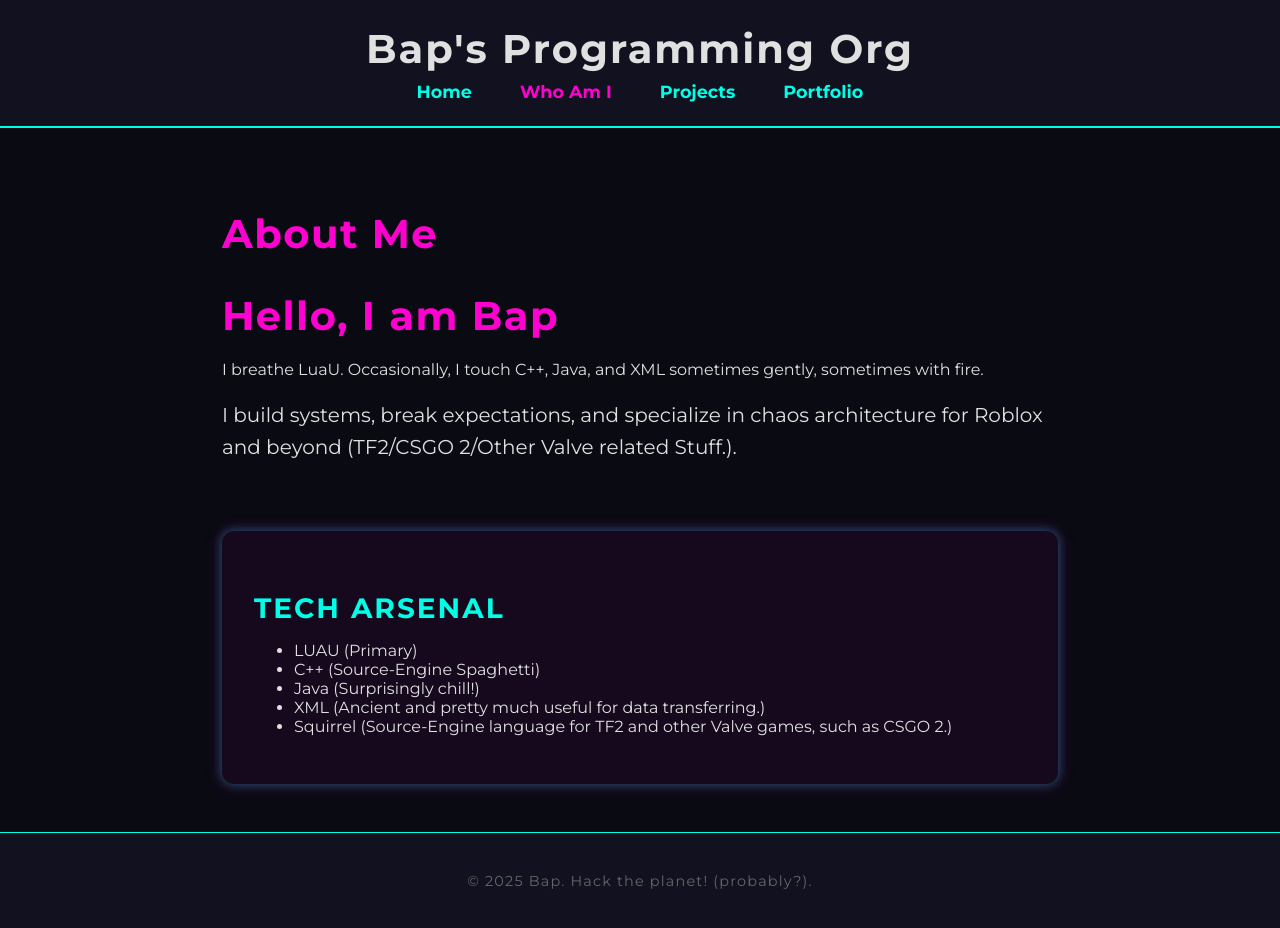
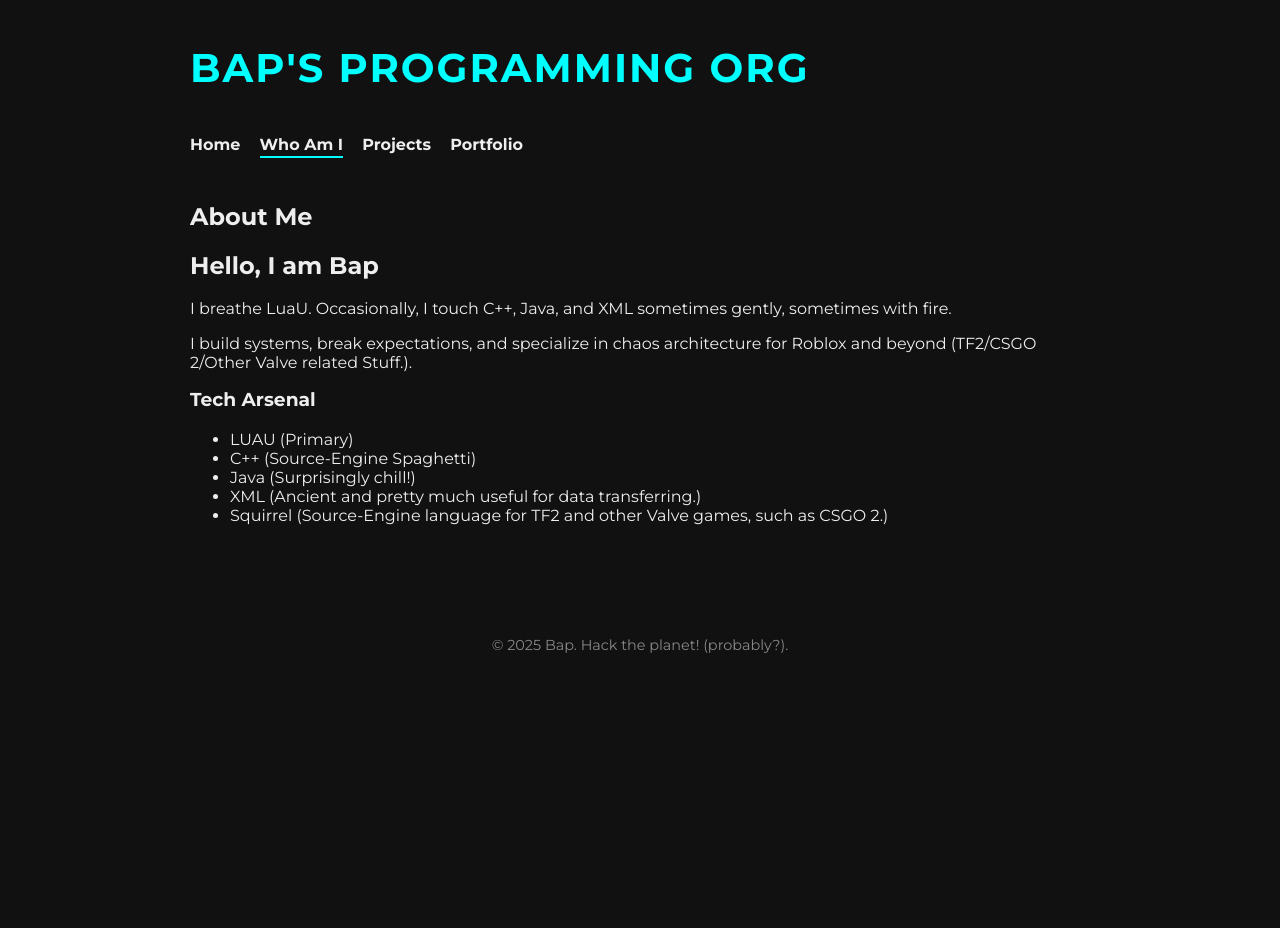
Before and after one commit to BapaiRO/my-site, a plain HTML site: page whoami.html in a window 1280 px wide. After the commit the page ends 800 px from the top, so only its background shows below. Drawn offline with Linux system fonts and the light colour scheme.

Commit message:
Update style.css

```diff
--- a/style.css
+++ b/style.css
@@ -1,212 +1,100 @@
-/* style.css */
-@import url('https://fonts.googleapis.com/css2?family=Montserrat:wght@400;700&display=swap');
-
-:root {
-  --bg-color: #0a0a12;
-  --text-color: #e0e0e0;
-  --highlight-color: #00ffe7;
-  --accent-color: #ff00d0;
-  --glitch-color1: #00ffe7;
-  --glitch-color2: #ff00d0;
+body {
+  font-family: 'Montserrat', sans-serif;
+  margin: 0;
+  padding: 0;
+  background: #111;
+  color: #eee;
+  opacity: 0;
+  transform: translateY(30px);
+  animation: fadeSlideIn 1s ease forwards;
+  animation-delay: 0.3s;
 }
 
-* {
-  box-sizing: border-box;
-}
-
-body {
-  margin: 0;
-  font-family: 'Montserrat', sans-serif;
-  background: var(--bg-color);
-  color: var(--text-color);
-  display: flex;
-  flex-direction: column;
-  min-height: 100vh;
-}
-
-header {
-  background: #11111f;
-  padding: 1.5rem 2rem;
-  text-align: center;
-  border-bottom: 2px solid var(--highlight-color);
-  position: sticky;
-  top: 0;
-  z-index: 100;
-}
-
-header h1 {
-  font-weight: 700;
-  font-size: 2.5rem;
-  letter-spacing: 2px;
-  margin: 0 0 0.5rem 0;
-  position: relative;
-}
-
-/* Glitch effect */
-.glitch {
-  color: var(--text-color);
-  position: relative;
-  font-weight: 700;
-}
-
-.glitch::before,
-.glitch::after {
-  content: attr(data-text);
-  position: absolute;
-  left: 0;
-  width: 100%;
-  overflow: hidden;
-  clip: rect(0, 0, 0, 0);
-}
-
-.glitch::before {
-  animation: glitchTop 1s infinite linear alternate-reverse;
-  color: var(--glitch-color1);
-  z-index: -1;
-  top: -2px;
-  left: 2px;
-  clip: rect(0, 100%, 45%, 0);
-}
-
-.glitch::after {
-  animation: glitchBottom 1s infinite linear alternate-reverse;
-  color: var(--glitch-color2);
-  z-index: -2;
-  top: 2px;
-  left: -2px;
-  clip: rect(55%, 100%, 100%, 0);
-}
-
-@keyframes glitchTop {
-  0% {
-    clip: rect(0, 100%, 45%, 0);
-    transform: translate(0);
-  }
-  20% {
-    clip: rect(5px, 100%, 40px, 0);
-    transform: translate(-2px, -2px);
-  }
-  40% {
-    clip: rect(10px, 100%, 45px, 0);
-    transform: translate(2px, 0);
-  }
-  60% {
-    clip: rect(0, 100%, 50px, 0);
-    transform: translate(-2px, 2px);
-  }
-  80% {
-    clip: rect(5px, 100%, 45px, 0);
-    transform: translate(2px, -1px);
-  }
-  100% {
-    clip: rect(0, 100%, 45%, 0);
-    transform: translate(0);
-  }
-}
-
-@keyframes glitchBottom {
-  0% {
-    clip: rect(55%, 100%, 100%, 0);
-    transform: translate(0);
-  }
-  20% {
-    clip: rect(60%, 100%, 95%, 0);
-    transform: translate(2px, 2px);
-  }
-  40% {
-    clip: rect(55%, 100%, 90%, 0);
-    transform: translate(-2px, 0);
-  }
-  60% {
-    clip: rect(60%, 100%, 100%, 0);
-    transform: translate(2px, -2px);
-  }
-  80% {
-    clip: rect(55%, 100%, 95%, 0);
-    transform: translate(-2px, 1px);
-  }
-  100% {
-    clip: rect(55%, 100%, 100%, 0);
-    transform: translate(0.25);
-  }
+header, main, footer {
+  max-width: 900px;
+  margin: 0 auto;
+  padding: 1rem 1.5rem;
 }
 
 nav ul {
   list-style: none;
+  display: flex;
+  gap: 1.2rem;
   padding: 0;
-  margin: 0 auto;
-  display: flex;
-  justify-content: center;
-  gap: 3rem;
 }
 
 nav a {
-  color: var(--highlight-color);
+  color: #eee;
   text-decoration: none;
   font-weight: 600;
-  font-size: 1.1rem;
-  position: relative;
-  padding: 0.25rem 0;
-  transition: color 0.3s ease;
 }
 
-nav a.active,
-nav a:hover {
-  color: var(--accent-color);
+nav a.active {
+  border-bottom: 2px solid #00ffff;
+  padding-bottom: 2px;
 }
 
-main {
-  flex-grow: 1;
-  padding: 3rem 2rem;
-  max-width: 900px;
-  margin: 0 auto;
-  display: flex;
-  flex-direction: column;
-  gap: 3rem;
+/* Header glitch effect animation */
+.glitch {
+  font-size: 2.5rem;
+  position: relative;
+  display: inline-block;
+  opacity: 0;
+  animation: fadeInGlitch 1.5s ease forwards;
+  animation-delay: 1.3s;
+  user-select: none;
+  color: #00ffff;
+  text-transform: uppercase;
+  letter-spacing: 0.05em;
 }
 
-section.intro h2 {
-  font-size: 2.5rem;
-  margin-bottom: 1rem;
-  letter-spacing: 1.5px;
-  color: var(--accent-color);
+@keyframes fadeSlideIn {
+  to {
+    opacity: 1;
+    transform: translateY(0);
+  }
 }
 
-section.intro p {
-  font-size: 1.25rem;
-  line-height: 1.6;
-  color: var(--text-color);
+@keyframes fadeInGlitch {
+  0% {
+    opacity: 0;
+    text-shadow: none;
+  }
+  40% {
+    opacity: 1;
+    text-shadow:
+      -2px 0 #ff005a,
+      2px 0 #00fff7;
+  }
+  60% {
+    text-shadow:
+      2px 0 #ff005a,
+      -2px 0 #00fff7;
+  }
+  80% {
+    text-shadow:
+      -2px 0 #ff005a,
+      2px 0 #00fff7;
+  }
+  100% {
+    opacity: 1;
+    text-shadow: none;
+  }
 }
 
-section.highlight {
-  background: rgba(255, 0, 255, 0.05);
-  padding: 2rem;
-  border-radius: 12px;
-  box-shadow:
-    0 0 15px 3px rgba(255, 0, 255, 0.15),
-    0 0 10px 1px rgba(0, 255, 255, 0.3);
-}
-
-section.highlight h3 {
-  font-size: 1.75rem;
-  margin-bottom: 1rem;
-  color: var(--highlight-color);
-  text-transform: uppercase;
-  letter-spacing: 2px;
-}
-
-section.highlight p {
-  font-size: 1.1rem;
-  color: var(--text-color);
-  line-height: 1.5;
+/* Simple styling for sections */
+h2, h3 {
+  margin-top: 0;
 }
 
 footer {
+  font-size: 0.9rem;
   text-align: center;
-  padding: 1.5rem 2rem;
-  font-size: 0.9rem;
-  background: #11111f;
-  border-top: 1px solid var(--highlight-color);
-  color: #666;
-  letter-spacing: 1.2px;
+  margin-top: 3rem;
+  color: #888;
 }
+
+footer img {
+  vertical-align: middle;
+  margin-left: 0.3rem;
+}
```
